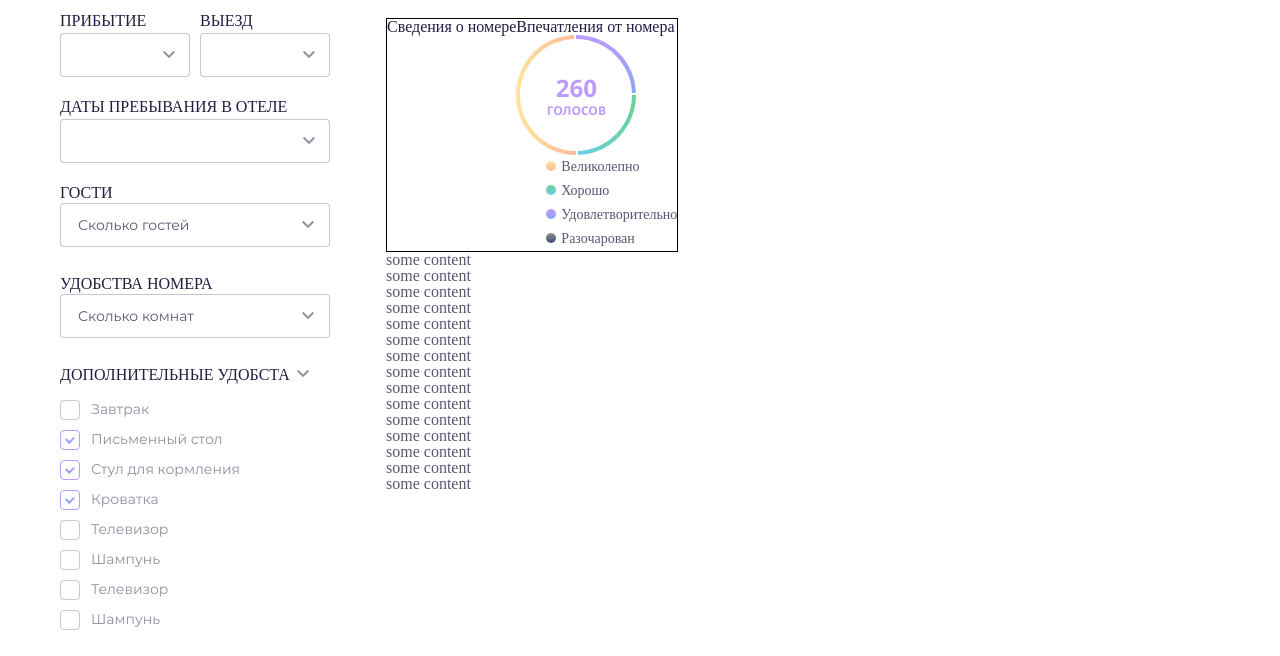
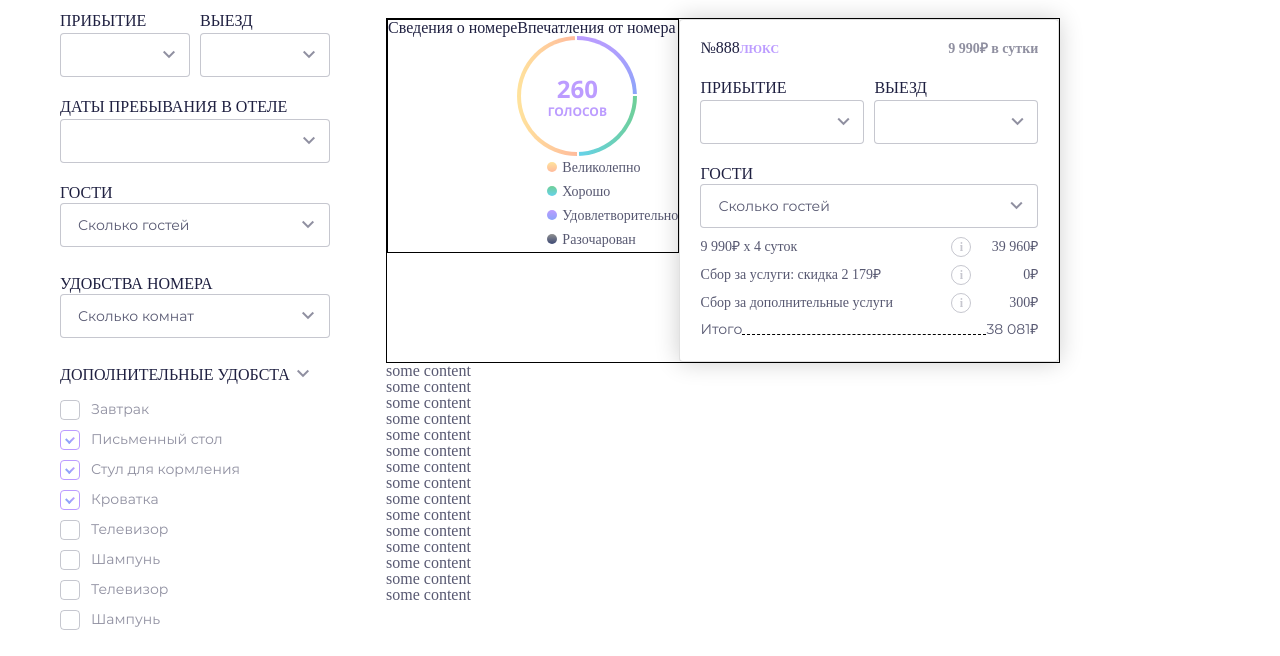
Before and after one commit to DmitryMaksimov/First, a website built with Parcel: page index.pug in a window 1280 px wide. Shown: the part 131-787 px from the top of the page. Built offline with nearby package versions, Linux system fonts and the light colour scheme.

Commit message:
верстка room details

```diff
--- a/Items/room_details/room_details.pug
+++ b/Items/room_details/room_details.pug
@@ -10,16 +10,47 @@ include ../chart_view/chart_view_mixin.pug
 
 
 div.room_details__content
-  div.room_details__left
-    h2 Сведения о номере
-  div.room_details__right
-    h2 Впечатления от номера
-    div
-      div.room_details__left
-        +chart_view__create('260','голосов', vc)
-      div.room_details__right
-        ul.room_details__history
-          li Великолепно
-          li Хорошо
-          li Удовлетворительно
-          li Разочарован
+  div.room_details__content_left
+    div.room_details__left
+      h2 Сведения о номере
+    div.room_details__right
+      h2 Впечатления от номера
+      div
+        div.room_details__left
+          +chart_view__create('260','голосов', vc)
+        div.room_details__right
+          ul.room_details__history
+            li Великолепно
+            li Хорошо
+            li Удовлетворительно
+            li Разочарован
+  div.room_details__content_right
+    div.room_details__order
+      div.room_details__order_caption
+        h1 №888
+        span люкс
+        label#price 9 990₽ в сутки
+      include ../date_picker/date_picker_filter.pug
+      include ../list_view/list_view_guests.pug
+
+      table.room_details__total_table
+        tr
+          td 9 990₽ х 4 суток
+          td
+            label.room_details__info i
+          td.room_details__sub_total 39 960₽
+        tr
+          td Сбор за услуги: скидка 2 179₽
+          td
+            label.room_details__info i
+          td.room_details__sub_total 0₽
+        tr
+          td Сбор за дополнительные услуги
+          td
+            label.room_details__info i
+          td.room_details__sub_total 300₽
+
+      div.room_details__calc
+        div.room_details__total_caption Итого
+        div.room_details__total_space
+        div.room_details__total 38 081₽
--- a/Items/room_details/room_details.scss
+++ b/Items/room_details/room_details.scss
@@ -6,6 +6,48 @@
   border: 1px solid black;
 }
 
+.room_details__content_left {
+  display: flex;
+  align-items: flex-start;
+  border: 1px solid black;
+}
+
+.room_details__order {
+  display: flex;
+  flex-flow: column;
+  width: 380px;
+
+  padding: 20px;
+
+  background: #FFFFFF;
+  border: 1px solid rgba(0, 0, 0, 0.12);
+  box-sizing: border-box;
+  box-shadow: 0px 0px 25px rgba(0, 0, 0, 0.2);
+  border-radius: 4px;
+}
+
+.room_details__order_caption {
+  display: flex;
+  flex-direction: row;
+  align-items: baseline;
+
+}
+
+.room_details__order_caption span {
+  font-weight: bold;
+  font-size: 12px;
+  text-transform: uppercase;
+  color: #BC9CFF;
+}
+
+
+.room_details__order_caption label {
+  margin-left: auto;
+  color: rgba(31, 32, 65, 0.5);
+
+  font-weight: bold;
+  font-size: 14px;
+}
 
 .room_details__history {
   list-style-type: none;
@@ -13,6 +55,51 @@
   margin-left: 30px;
   font-size: 14px;
   line-height: 24px;
+}
+
+.room_details__calc {
+  display: flex;
+
+  font-family: Montserrat;
+  font-style: normal;
+  font-weight: normal;
+  font-size: 14px;
+  line-height: 24px;
+
+}
+
+.room_details__total_table {
+  font-size: 14px;
+  line-height: 28px;
+}
+
+.room_details__info {
+  display: flex;
+  align-items: center;
+  justify-content: center;
+  width: 20px;
+  height: 20px;
+  border-radius: 50%;
+
+  border: 1px solid rgba(31, 32, 65, 0.25);
+  box-sizing: border-box;
+
+  font-weight: bold;
+  font-size: 12px;
+  color: rgba(31, 32, 65, 0.25);
+
+  cursor: pointer;
+}
+
+.room_details__sub_total {
+  text-align: right;
+}
+
+.room_details__total_space {
+  flex-grow: 1;
+  align-self: center;
+  border-bottom: 1px dashed black;
+  height: 10px;
 }
 
 .room_details__history li:before {
```
